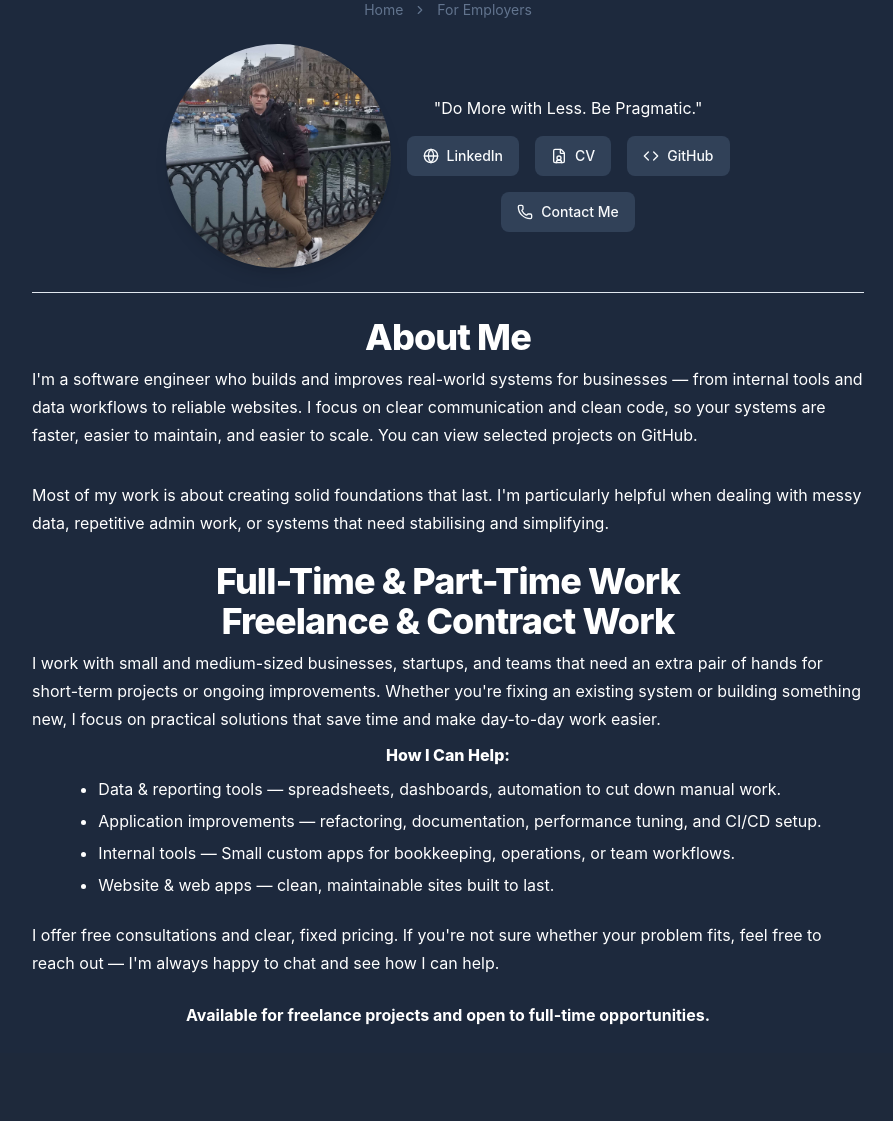
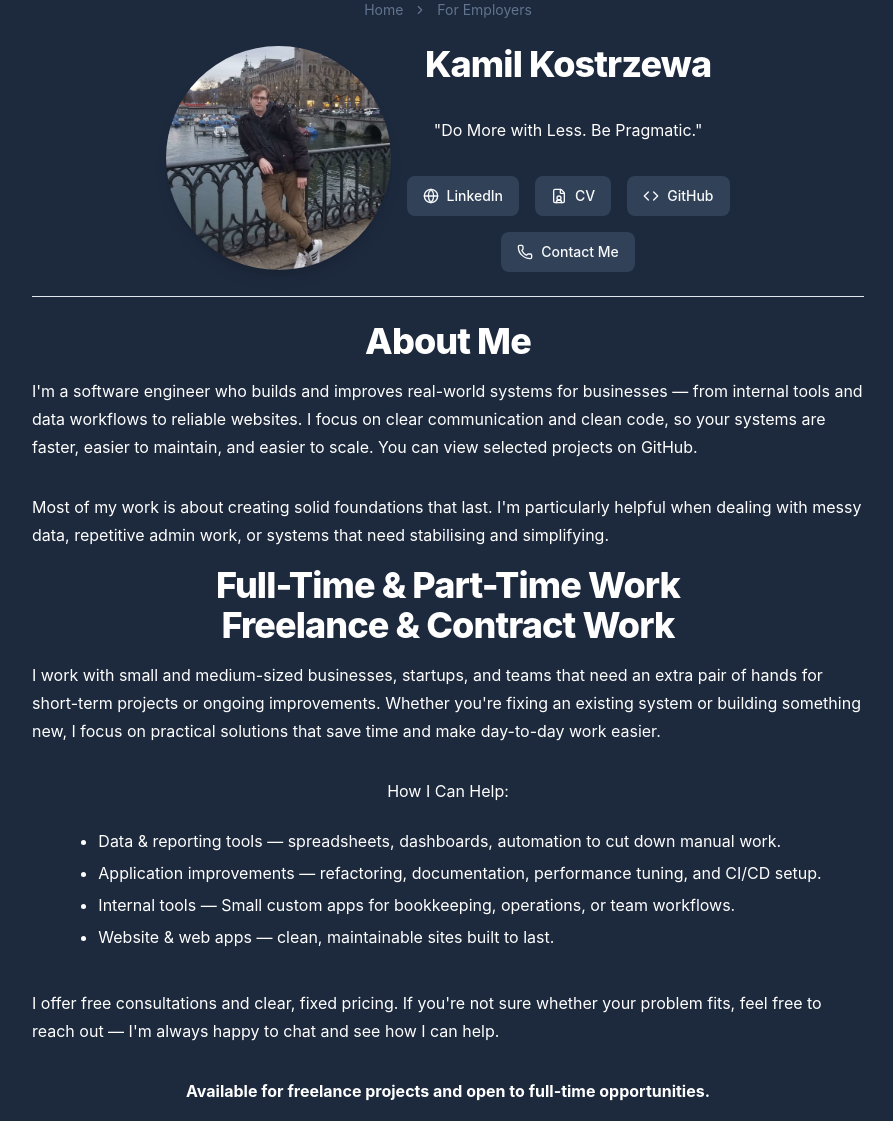
Before and after one commit to K0Stek122/k0stek122.github.io, a React (Vite) app: page /employers in a window 1280 px wide. Shown: the whole page, without its empty margins (192-1085 px from the left). Before the commit the page ends 1053 px from the top, so only its background shows below. Built offline with nearby package versions, Linux system fonts and the light colour scheme.

Commit message:
feat: introduce P component for consistent paragraph styling in EmployersPage

```diff
--- /dev/null
+++ b/src/components/ui/typographyp.tsx
@@ -0,0 +1,12 @@
+interface PProps {
+    children: React.ReactNode;
+    className?: string
+}
+
+export default function P({ children, className }: PProps) {
+    return (
+        <p className={`leading-7 [&:not(:first-child)]:mb-4 mt-4 text-white ${className || ''}`}>
+            {children}
+        </p>
+    );
+}
--- a/src/pages/employers.tsx
+++ b/src/pages/employers.tsx
@@ -6,6 +6,7 @@ import { FileUser, Globe, Code, Phone } from 'lucide-react';
 import LinImage from '../assets/LinkedIn.jpg'
 import { AlertDialog, AlertDialogTrigger, AlertDialogContent, AlertDialogTitle, AlertDialogDescription, AlertDialogHeader, AlertDialogFooter, AlertDialogMedia, AlertDialogCancel} from '../components/ui/alert-dialog';
 import { Breadcrumb, BreadcrumbItem, BreadcrumbLink, BreadcrumbList, BreadcrumbSeparator } from '../components/ui/breadcrumb';
+import P from '../components/ui/typographyp';
 
 /*
 The main page will display three main buttons:
@@ -46,10 +47,10 @@ const EmployersPage: React.FC<EmployersPageProps> = () => {
                     className="rounded shadow-lg rounded-full h-24 md:h-56"
                 />
                 <div className="flex flex-col items-center justify-center gap-4">
-                    <H1 text="Kamil Kostrzewa"></H1>
-                    <p className=" [&:not(:first-child)]: text-white">
+                    <H1>Kamil Kostrzewa</H1>
+                    <P>
                         "Do More with Less. Be Pragmatic."
-                    </p>
+                    </P>
                     <div className="flex flex-row items-center justify-center gap-4">
 
                         <Button
@@ -110,26 +111,26 @@ const EmployersPage: React.FC<EmployersPageProps> = () => {
             <Separator className="animate-fadeInUp max-w-5/6 md:max-w-4/6" />
             <div className="animate-fadeInUp flex flex-col items-center w-screen max-w-5/6 md:max-w-4/6">
                 <H1>About Me</H1>
-                <p className="leading-7 [&:not(:first-child)]:mb-6 mt-2 text-white">
+                <P>
                     I'm a software engineer who builds and improves real-world systems for businesses — from internal tools and data workflows to reliable websites.
                     I focus on clear communication and clean code, so your systems are faster, easier to maintain, and easier to scale. You can view selected projects on GitHub.
-                </p>
-                <p className="leading-7 [&:not(:first-child)]:mb-6 mt-2 text-white">
+                </P>
+                <P>
                     Most of my work is about creating solid foundations that last.
                     I'm particularly helpful when dealing with messy data, repetitive admin work, or systems that need stabilising and simplifying.
-                </p>
+                </P>
 
                 <H1>Full-Time & Part-Time Work</H1>
 
                 <H1>Freelance & Contract Work</H1>
-                <p className="leading-7 [&:not(:first-child)]:mt-2 text-white">
+                <P>
                     I work with small and medium-sized businesses, startups, and teams that need an extra pair of hands for short-term projects or ongoing improvements.
                     Whether you're fixing an existing system or building something new, I focus on practical solutions that save time and make day-to-day work easier.
-                </p>
+                </P>
 
-                <p className="leading-7 [&:not(:first-child)]:mt-2 text-white font-extrabold">
+                <P>
                     How I Can Help:
-                </p>
+                </P>
 
                 <ul className="ml-6 list-disc mt-2 text-white">
                     <li className="mb-2">Data & reporting tools — spreadsheets, dashboards, automation to cut down manual work.</li>
@@ -138,13 +139,11 @@ const EmployersPage: React.FC<EmployersPageProps> = () => {
                     <li className="mb-6">Website & web apps — clean, maintainable sites built to last.</li>
                 </ul>
 
-                <p className="leading-7 [&:not(:first-child)]:mb-6 text-white">
+                <P>
                     I offer free consultations and clear, fixed pricing. If you're not sure whether your problem fits, feel free to reach out — I'm always happy to chat and see how I can help.
-                </p>
+                </P>
 
-                <p className="leading-7 [&:not(:first-child)]:mb-6 text-white">
-                    <b>Available for freelance projects and open to full-time opportunities.</b>
-                </p>
+                <P><b>Available for freelance projects and open to full-time opportunities.</b></P>
             </div>
         </div>
     );
```
